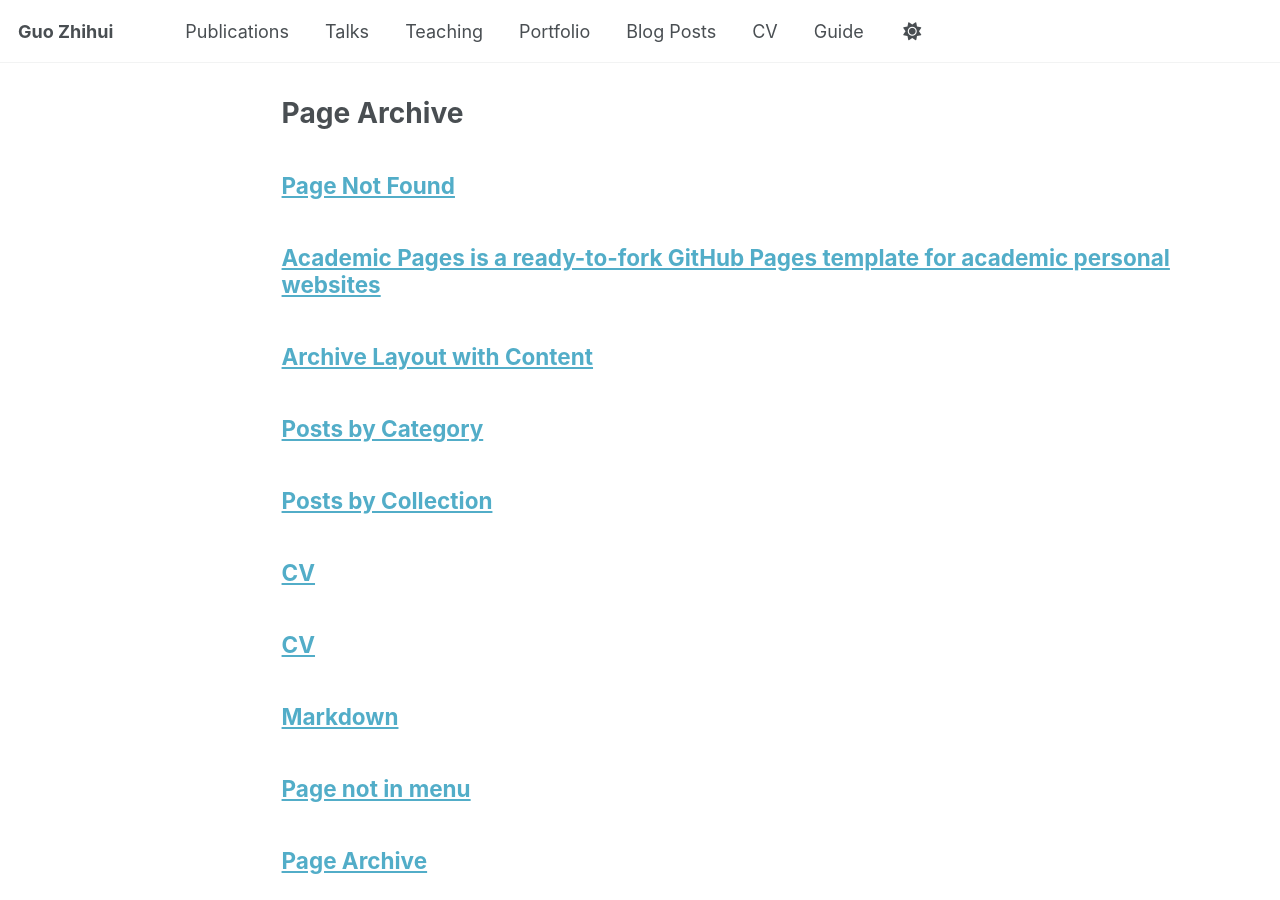
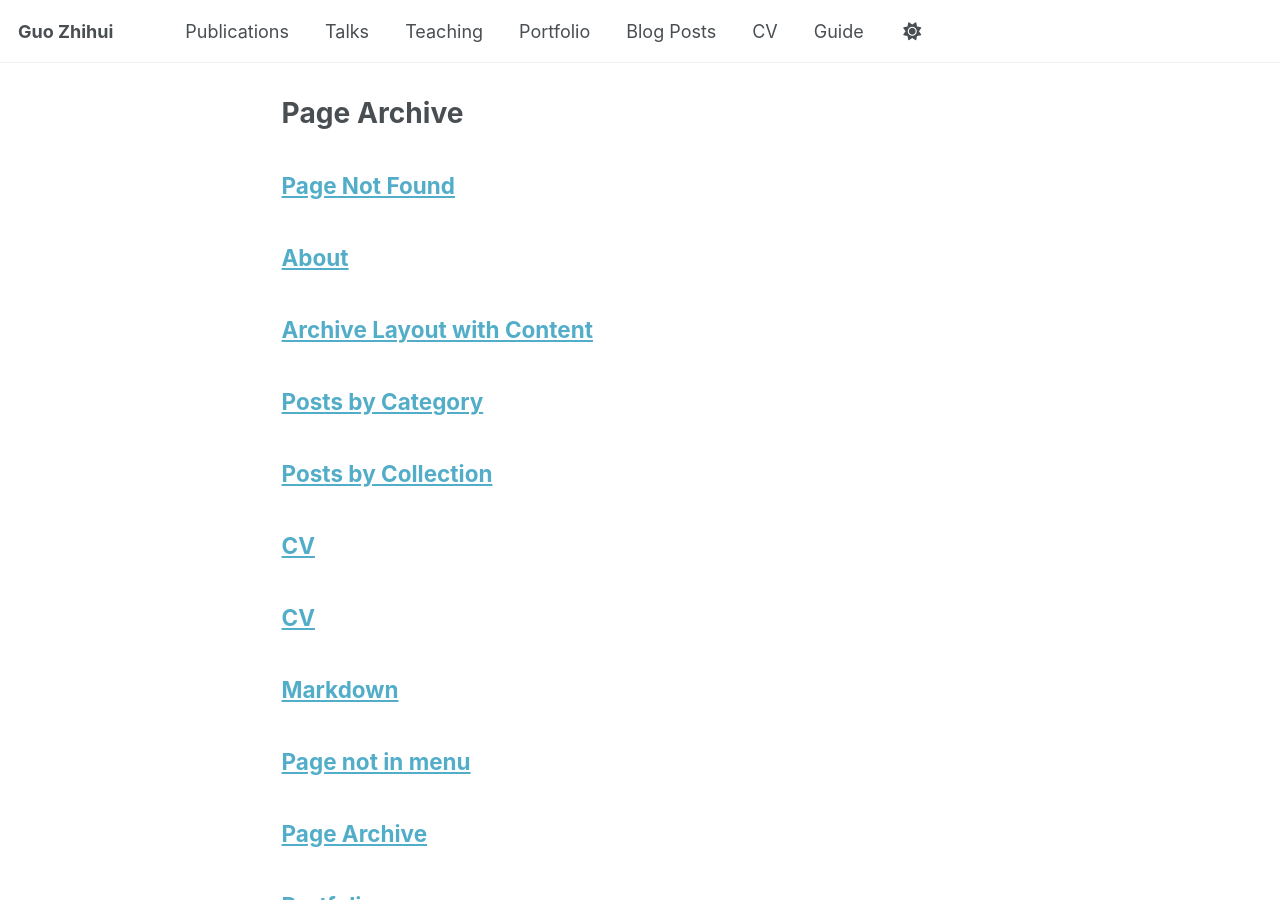
Before and after one commit to Zhihui1215/Zhihui1215.github.io, a Jekyll site: the page built from _pages/page-archive.html, in a window 1280 px wide and 900 px high. Built offline with Jekyll 4.4.1, drawn with Linux system fonts in a browser that asks for light colours; a script bundle is joined from its source files by our own code; library files that are not in the unit come from our copies; some of the changed lines change nothing that is shown.

Commit message:
Update about page

```diff
--- a/_pages/about.md
+++ b/_pages/about.md
@@ -1,11 +1,16 @@
 ---
-permalink: /
-title: "Academic Pages is a ready-to-fork GitHub Pages template for academic personal websites"
+title: "About"
+permalink: /about/
 author_profile: true
-redirect_from:
-  - /about/
-  - /about.html
 ---
+
+I am a first-year master's student majoring in pediatrics at the Capital Institute of Pediatrics, Peking University. I'm very lucky to be guided by Professor Chen Xiaoli. My research interests include the genetic basis of neurodevelopmental disorders in children and mother-child health cohorts.
+
+## Research Interests
+
+- Genetic basis of neurodevelopmental disorders in children
+- Mother-child health cohorts
+- Pediatrics research
 
 This is the front page of a website that is powered by the [Academic Pages template](https://github.com/academicpages/academicpages.github.io) and hosted on GitHub pages. [GitHub pages](https://pages.github.com) is a free service in which websites are built and hosted from code and data stored in a GitHub repository, automatically updating when a new commit is made to the repository. This template was forked from the [Minimal Mistakes Jekyll Theme](https://mmistakes.github.io/minimal-mistakes/) created by Michael Rose, and then extended to support the kinds of content that academics have: publications, talks, teaching, a portfolio, blog posts, and a dynamically-generated CV. Incidentally, these same features make it a great template for anyone that needs to show off a professional template!
 
```
